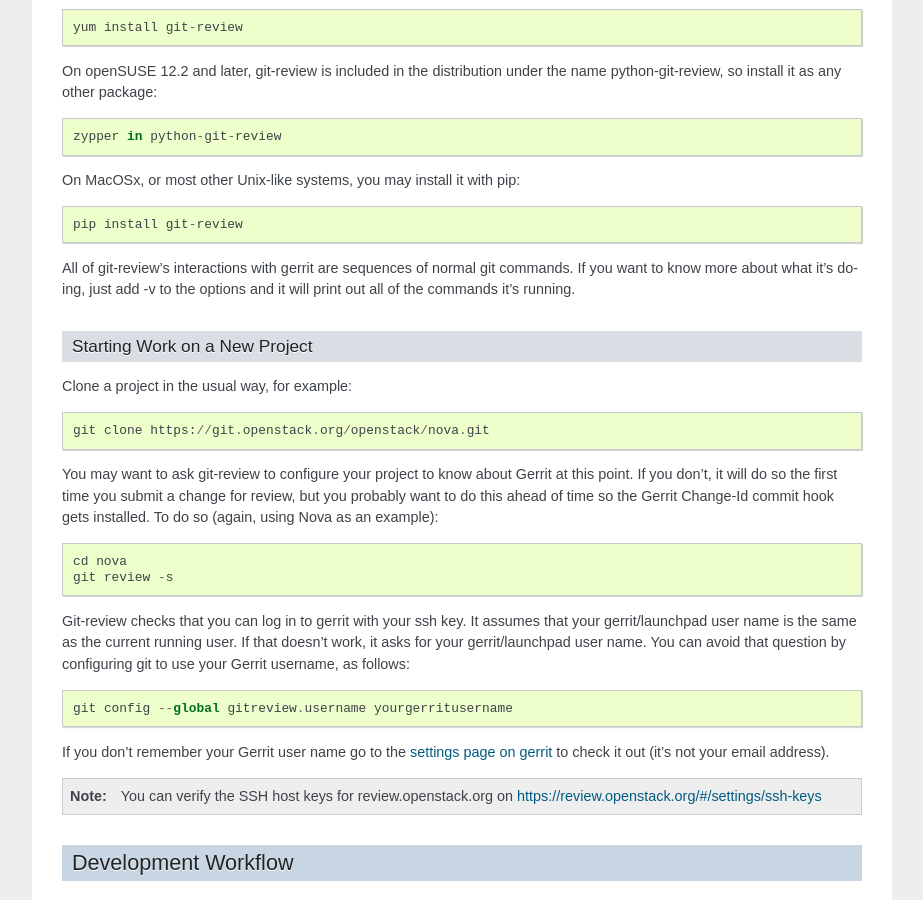
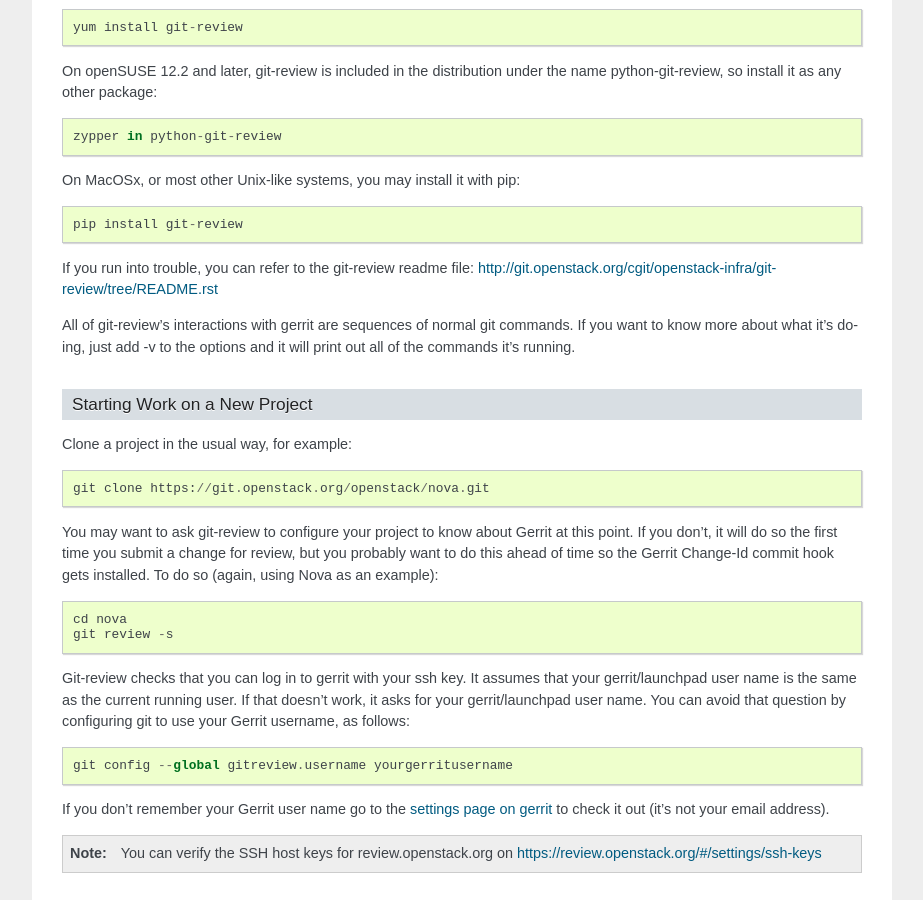
Before and after one commit to openstack-archive/infra-manual, a Sphinx documentation site: the page built from doc/source/developers.rst, in a window 1280 px wide and 900 px high, scrolled down 2218 px. Shown: the whole window, without its empty margins (198-1121 px from the left). Built offline with Sphinx 7.4.7, drawn with Linux system fonts in a browser that asks for light colours.

Commit message:
added link to git-review readme
needed better resource for trouble shooting installs on different
operating systems.

Change-Id: I8ca43ae327b01264c136672cc21fb19da1c1ec52

```diff
--- a/doc/source/developers.rst
+++ b/doc/source/developers.rst
@@ -131,6 +131,8 @@
 
   pip install git-review
 
+If you run into trouble, you can refer to the git-review readme file:
+http://git.openstack.org/cgit/openstack-infra/git-review/tree/README.rst
 
 All of git-review's interactions with gerrit are sequences of normal
 git commands. If you want to know more about what it's doing, just
```
